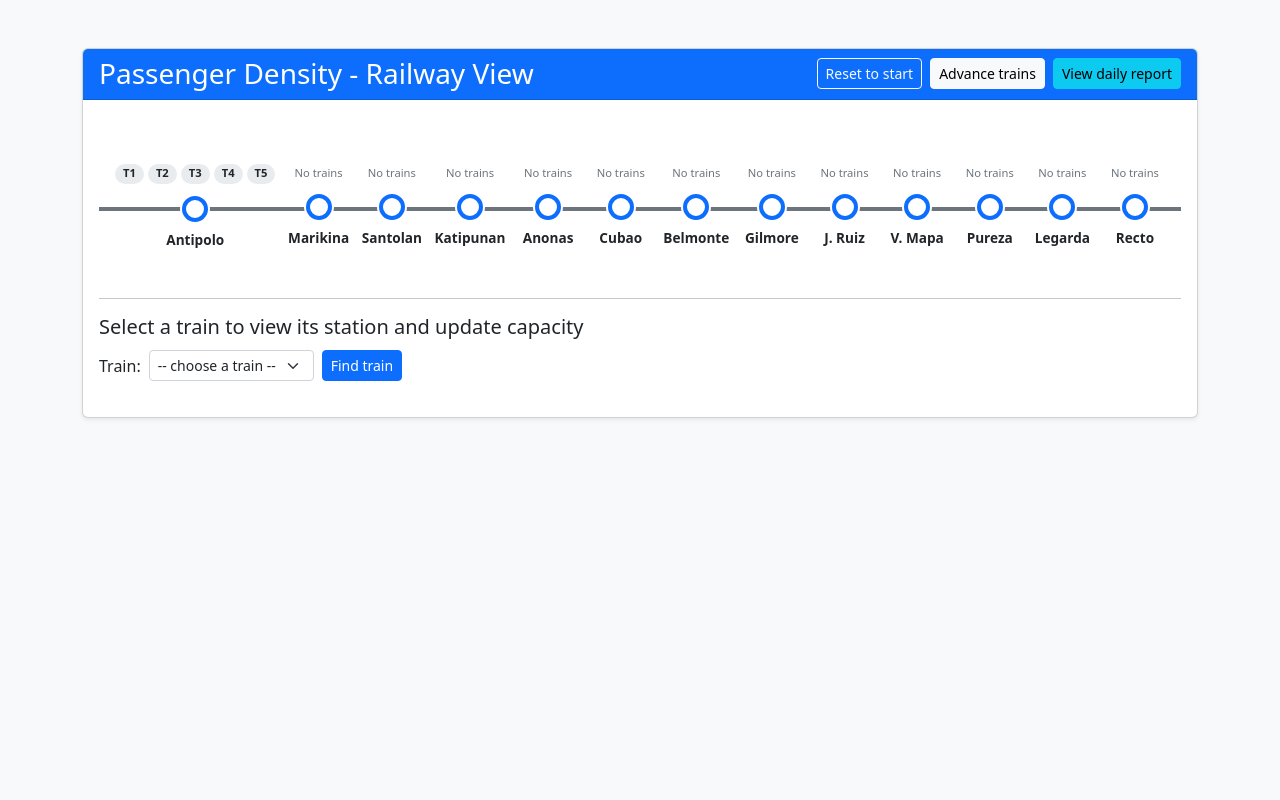
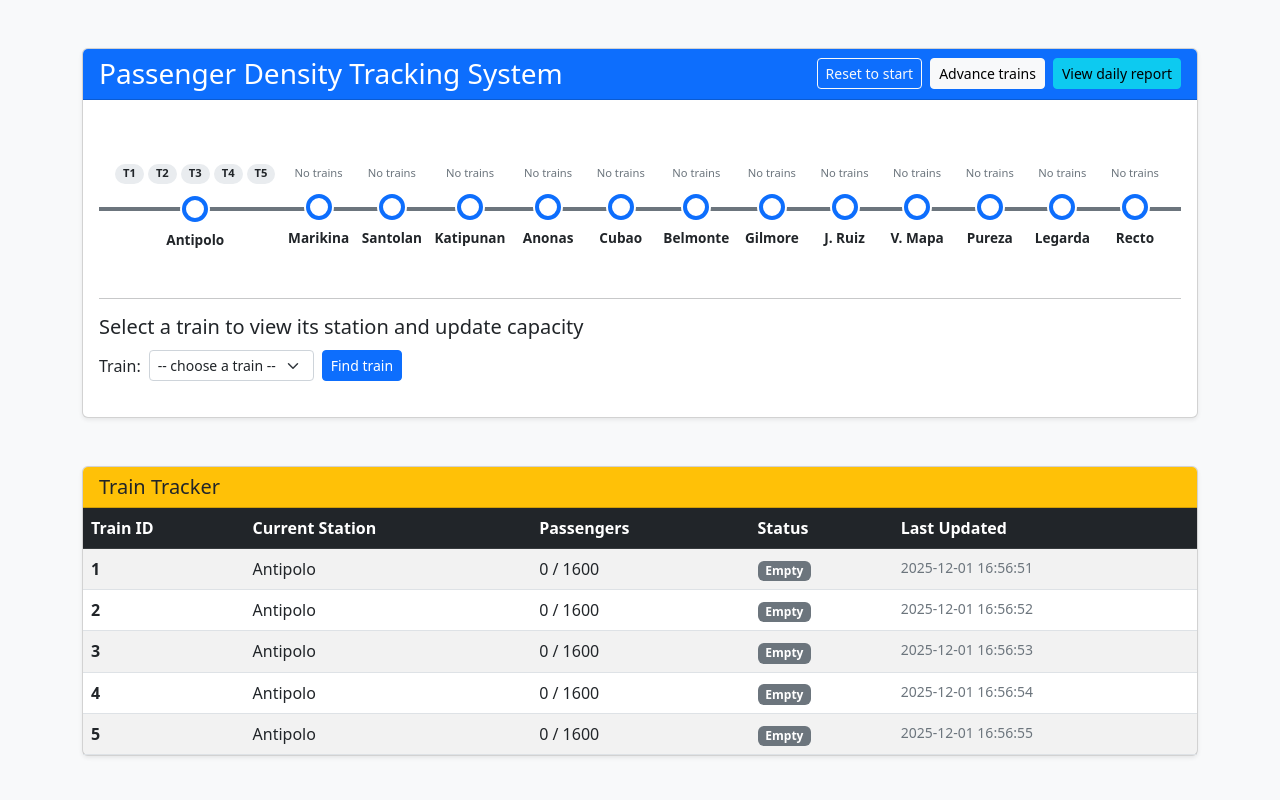
Before and after one commit to SiLanceP/MSYS-30-Final-App, a Django app: page / in a window 1280 px wide. Run offline with Django 5.2, Linux system fonts and the light colour scheme; data comes from the database, SQL or seed files in the repository; both versions use the stored data as it was after the commit; some libraries are stand-ins or nearby versions.

Commit message:
included the hash table view unto the home screen

```diff
--- a/passenger_density/main/templates/passenger_density/home.html
+++ b/passenger_density/main/templates/passenger_density/home.html
@@ -104,7 +104,7 @@
     <div class="container mt-5">
       <div class="card shadow-sm">
         <div class="card-header bg-primary text-white d-flex justify-content-between align-items-center">
-            <h1 class="h3 mb-0">Passenger Density - Railway View</h1>
+            <h1 class="h3 mb-0">Passenger Density Tracking System</h1>
 
             <!-- Group all buttons together with small gap -->
             <div class="d-flex align-items-center gap-2">
@@ -214,6 +214,65 @@
             {% endif %}
         </div>
       </div>
+
+      <!-- NEW CARD: HASH TABLE VIEW -->
+    <div class="card shadow-sm mt-5">
+    <div class="card-header bg-warning text-dark">
+        <h3 class="h5 mb-0">Train Tracker</h3>
+    </div>
+    <div class="card-body p-0">
+        <table class="table table-striped mb-0">
+            <thead class="table-dark">
+                <tr>
+                    <th>Train ID</th>
+                    <th>Current Station</th>
+                    <th>Passengers</th>
+                    <th>Status</th>
+                    <th>Last Updated</th>
+                </tr>
+            </thead>
+            <tbody>
+                {% for train in hash_table_trains %}
+                <tr>
+                    <td class="fw-bold">{{ train.train_id }}</td>
+                    <td>
+                        {% if train.current_station %}
+                            {{ train.current_station.name }}
+                        {% else %}
+                            <span class="text-muted fst-italic">Depot</span>
+                        {% endif %}
+                    </td>
+                    <td>
+                        {{ train.current_capacity }} / {{ train.max_capacity }}
+                    </td>
+                    <td>
+                        {% if train.capacity_level == 'High' %}
+                            <span class="badge bg-danger">High</span>
+                        {% elif train.capacity_level == 'Medium' %}
+                            <span class="badge bg-warning text-dark">Medium</span>
+                        {% elif train.capacity_level == 'Low' %}
+                            <span class="badge bg-success">Low</span>
+                        {% else %}
+                            <span class="badge bg-secondary">Empty</span>
+                        {% endif %}
+                    </td>
+                    <td class="small text-muted">
+                        {{ train.last_updated|date:"Y-m-d H:i:s" }}
+                    </td>
+                </tr>
+                {% empty %}
+                <tr>
+                    <td colspan="5" class="text-center py-4">
+                        No trains found in the Hash Table.
+                    </td>
+                </tr>
+                {% endfor %}
+            </tbody>
+        </table>
+    </div>
+    </div>
+
+    </div>
     </div>
     <script src="{% static 'bootstrap/js/bootstrap.bundle.min.js' %}"></script>
 
```
Also changed, not shown: passenger_density/db.sqlite3.
